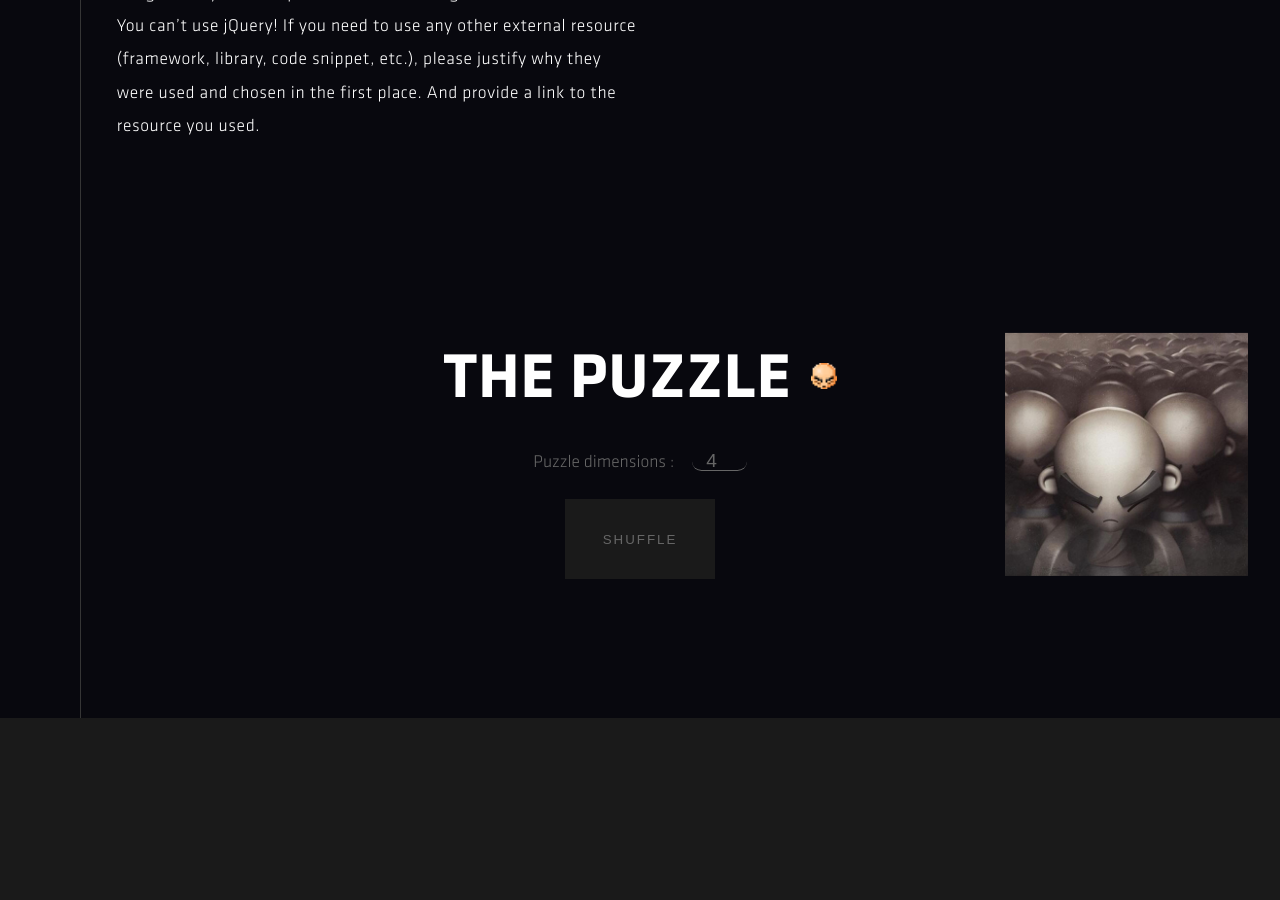
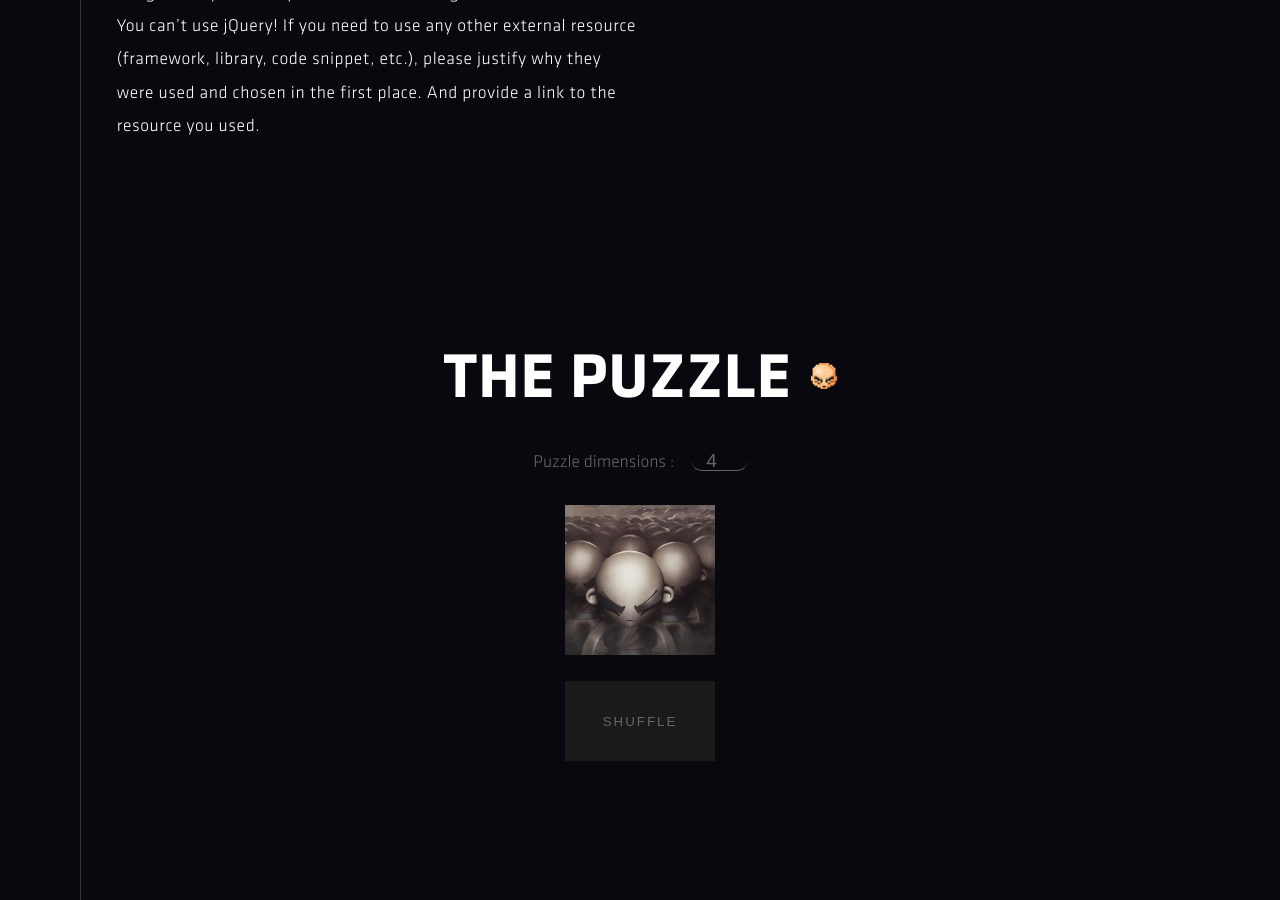
Before and after one commit to Reggieqc/slide-puzzle, a website built with webpack: page index.html in a window 1280 px wide. Shown: the part 720-1620 px from the top of the page. Before the commit the page ends 1438 px from the top, so only its background shows below. Built offline with nearby package versions, Linux system fonts and the light colour scheme; files whose address does not match are found by name.

Commit message:
replac expected result

```diff
--- a/index.html
+++ b/index.html
@@ -34,9 +34,6 @@
         </p>
       </div>
       <div id="puzzle-img">
-        <div class="result">
-          <img src="/monks.jpg" alt="">
-        </div>
         <div class="title">
           <h3>The Puzzle</h3>
           <img src="/favicon.ico" alt="" />
@@ -44,6 +41,7 @@
         <div class="dimensions">
           <label for="dimension">Puzzle dimensions :</label>
           <input id="input" value="4" name="dimensions" type="number" />
+          <div class="result"></div>
         </div>
         <button id="button">Shuffle</button>
       </div>
--- a/src/styles/main.scss
+++ b/src/styles/main.scss
@@ -233,12 +233,11 @@ body {
     position: relative;
 
     .result {
-        width: 20%;
-        position: absolute;
-        top: 48%;
-        right: 0;
-        transform: translateY(-50%);
-
+        width: 150px;
+        background: url('../assets/images/monks.jpg');
+        background-size: cover;
+        margin: 2em auto 0 auto;
+        height: 150px;
         img {
             width: 100%;
         }
```
